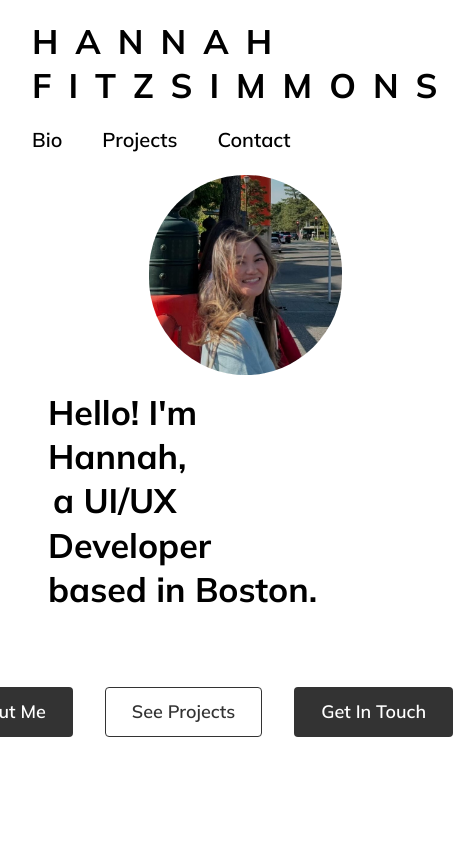
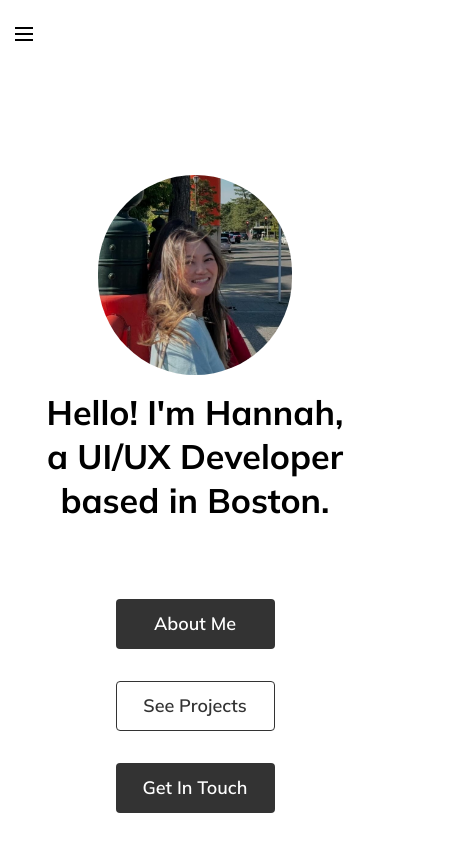
Before and after one commit to hfitzsim/hfitzsim.github.io, a React (Vite) app: page / in a window 390 px wide. Shown: the whole page, 453 px wide, since content can reach past the window. Built offline with nearby package versions, Linux system fonts and the light colour scheme.

Commit message:
change the media query

```diff
--- a/src/routes/Root.tsx
+++ b/src/routes/Root.tsx
@@ -5,7 +5,7 @@ import { Outlet } from 'react-router-dom';
 
 const Root = () => {
 	const pinned = useHeadroom({ fixedAt: 120 });
-	const isXs = useMediaQuery('(max-width: 1024)');
+	const isXs = useMediaQuery('(max-width: 900px)');
 
 	return (
 		<AppShell header={{ height: 90, collapsed: !pinned, offset: false }} padding={isXs ? 0 : 'md'}>
```
